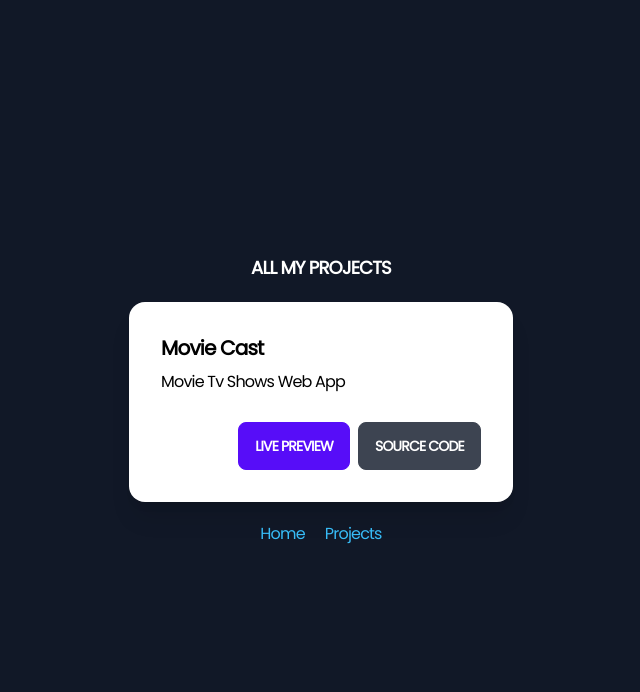
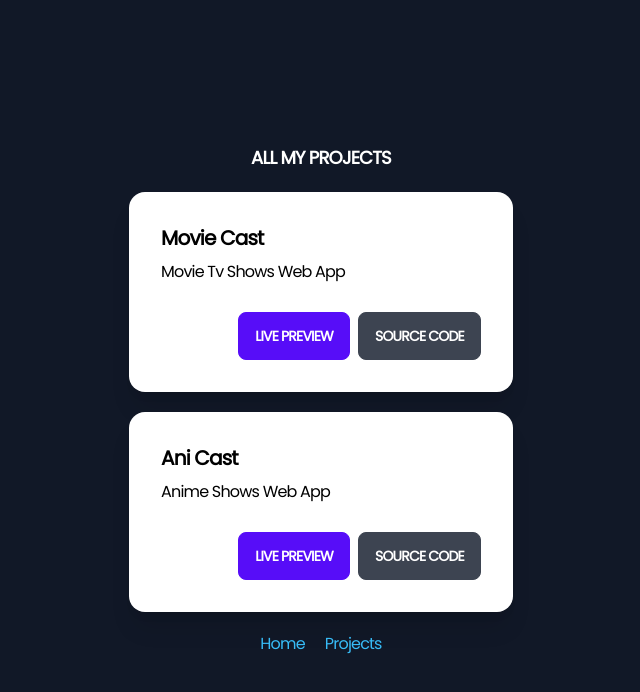
Before and after one commit to novalramdhani/noval.io, a React (Create React App) app: page /projects in a window 1280 px wide. Shown: the top 692 px of the page, without its empty margins (319-959 px from the left). Built offline with nearby package versions, Linux system fonts and the light colour scheme.

Commit message:
add projects

```diff
--- a/src/components/Projects.tsx
+++ b/src/components/Projects.tsx
@@ -6,7 +6,8 @@ export default function Projects() {
     return (
         <Container>
             <h1 className="text-white font-bold text-lg uppercase mt-5">All my projects</h1>
-            <Card title="Movie Cast" description="Movie Tv Shows Web App" />
+            <Card title="Movie Cast" description="Movie Tv Shows Web App" sourceCodeUrl="https://github.com/novalramdhani/Movie-Cast" previewUrl="http://movie-cast.herokuapp.com" />
+            <Card title="Ani Cast" description="Anime Shows Web App" sourceCodeUrl="https://github.com/novalramdhani/Ani-Cast" previewUrl="http://anicast.herokuapp.com" />
             <Menu />
         </Container>
     );
```
